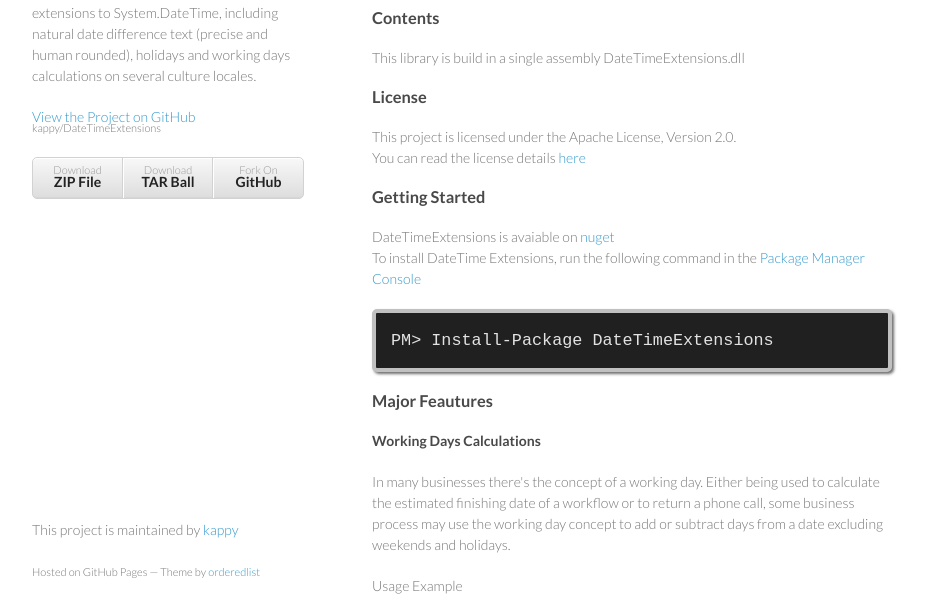
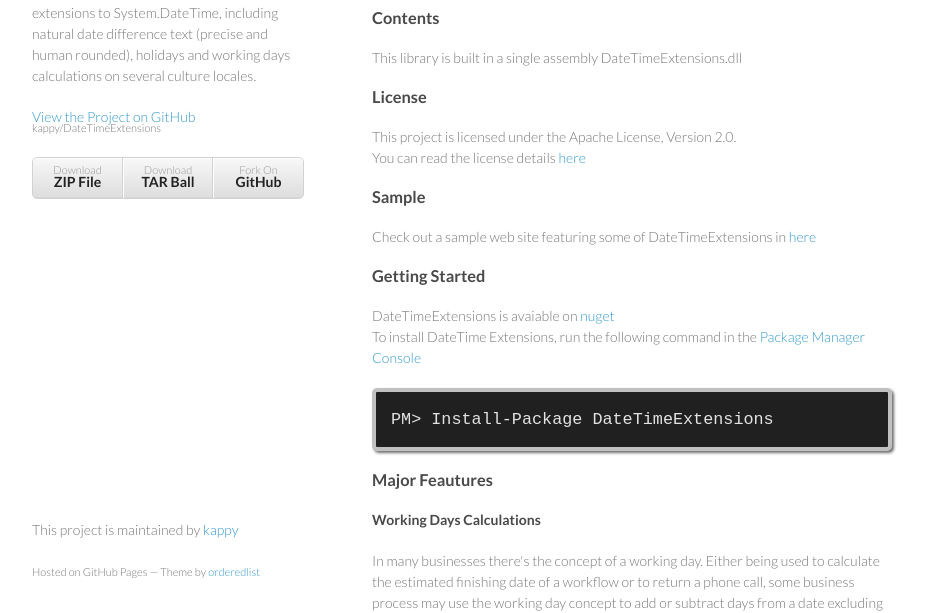
Before and after one commit to joaomatossilva/DateTimeExtensions, a plain HTML site: page index.html in a window 1280 px wide. Shown: the part 149-762 px from the top of the page, without its empty margins (178-1105 px from the left). Drawn offline with Linux system fonts and the light colour scheme.

Commit message:
added sample site reference

```diff
--- a/index.html
+++ b/index.html
@@ -45,13 +45,17 @@
 
 		<h3>Contents</h3>
 
-<p>This library is build in a single assembly DateTimeExtensions.dll</p>
+<p>This library is built in a single assembly DateTimeExtensions.dll</p>
 
 		<h3>License</h3>
 
 <p>This project is licensed under the Apache License, Version 2.0.
 <br/>
 You can read the license details <a href="http://www.apache.org/licenses/LICENSE-2.0">here</a></p>
+
+		<h3>Sample</h3>
+
+<p>Check out a sample web site featuring some of DateTimeExtensions in <a href="http://datetimeextensions.apphb.com">here</a></p>
 
 		<h3>Getting Started</h3>
 
```
